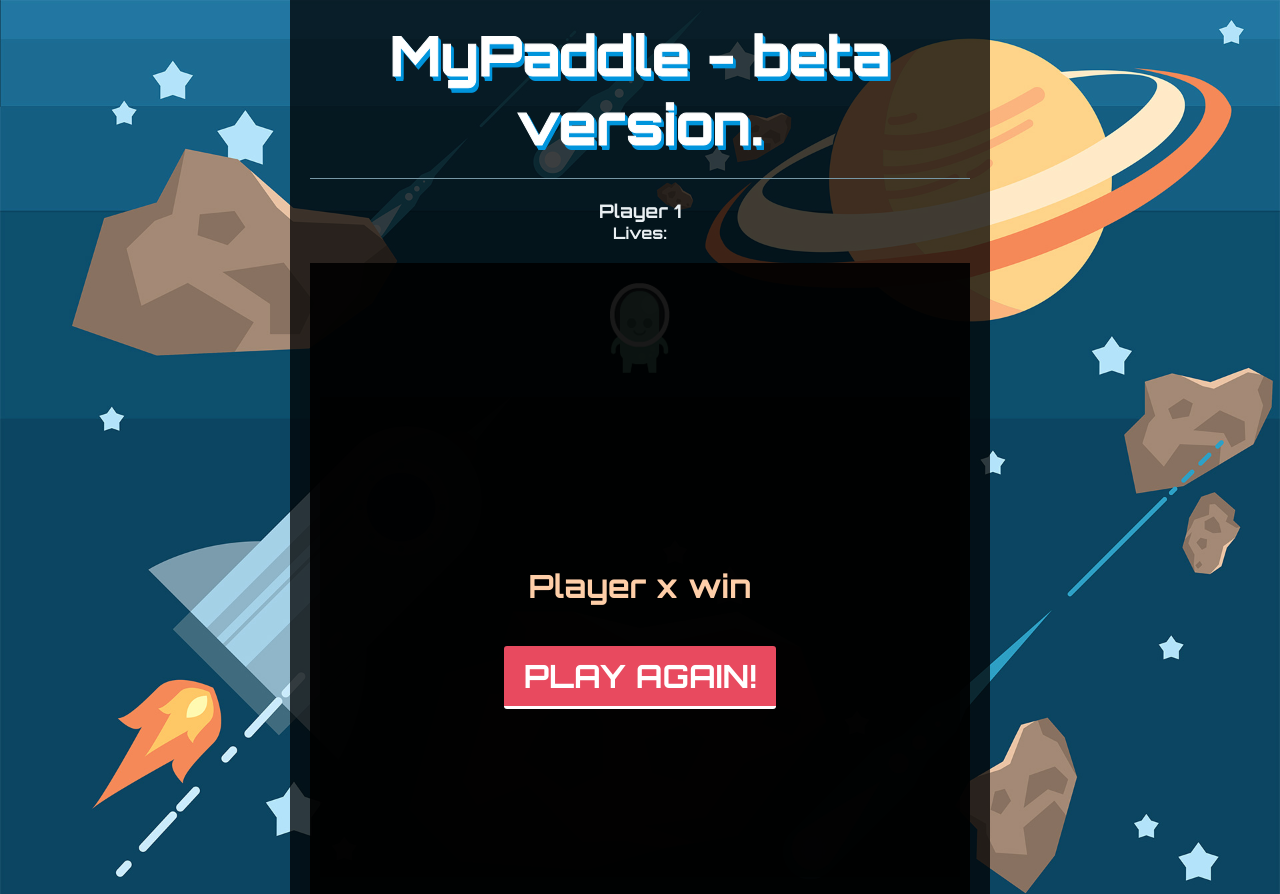
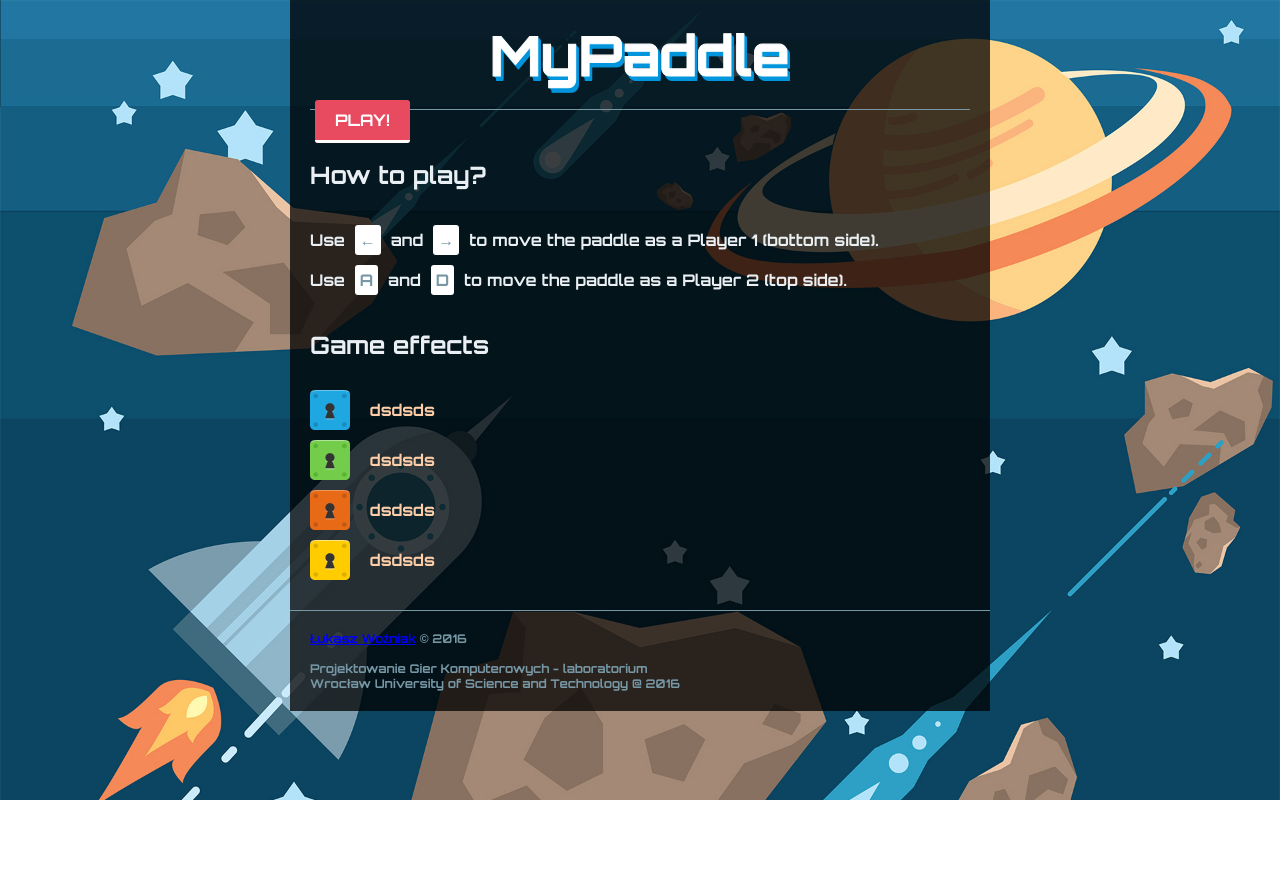
Before and after one commit to wozniaklukasz/MyPaddle, a website: page app/index.html in a window 1280 px wide. Shown: the top 894 px of the page. After the commit the page ends 800 px from the top, so only its background shows below. Drawn offline with Linux system fonts and the light colour scheme.

Commit message:
Add main page, start button

```diff
--- a/app/index.html
+++ b/app/index.html
@@ -11,17 +11,48 @@
 
 <body>
     <header>
-        <h1>MyPaddle - beta version.</h1>
+        <h1>MyPaddle</h1>
     </header>
-    <section>
+    <section id="intro">
+      <div class="clr"></div>
+      <span class="btn play-btn">PLAY!</span>
+      <h2>How to play?</h2>
+      <p>Use <span class="keyboard-button">&#8592;</span> and <span class="keyboard-button">&#8594;</span> to move the paddle as a Player 1 (bottom side).</p>
+      <p>Use <span class="keyboard-button">A</span> and <span class="keyboard-button">D</span> to move the paddle as a Player 2 (top side).</p>
+      <h2>Game effects</h2>
+      <div class="effects">
+        <img id="brick-effect-1" src="images/brick/brick-effect-1.png" width="40" height="40">
+        <span>dsdsds</span>
+      </div>
+      <div class="effects">
+        <img id="brick-effect-2" src="images/brick/brick-effect-2.png" width="40" height="40">
+        <span>dsdsds</span>
+      </div>
+      <div class="effects">
+        <img id="brick-effect-3" src="images/brick/brick-effect-3.png" width="40" height="40">
+        <span>dsdsds</span>
+      </div>
+      <div class="effects">
+        <img id="brick-effect-4" src="images/brick/brick-effect-4.png" width="40" height="40">
+        <span>dsdsds</span>
+      </div>
+      <div class="clr"></div>
+    </section>
+    <section id="game">
         <div class="player-arena">
             <h3>Player 1</h3>
             <p>Lives: <span id="player1-lives"></span></p>
         </div>
         <div class="canvas-wr">
-            <div id="game-over">
+            <div class="canvas-mask" id="game-over">
               <span>Player x win</span>
-              <span id="play-btn" class="btn">PLAY AGAIN!</span>
+              <span class="btn play-btn">PLAY AGAIN!</span>
+            </div>
+            <div class="canvas-mask" id="steps">
+              <span id="step3">3</span>
+              <span id="step2">2</span>
+              <span id="step1">1</span>
+              <span id="stepgo">Go!</span>
             </div>
             <div class="player-arena">
                 <img class="front" id="p1-front" src="images/player/p1_front.png" width="60" height="90">
@@ -42,24 +73,14 @@
             <p>Lives: <span id="player2-lives"></span></p>
         </div>
     </section>
-    <section>
-        <h2>How to play?</h2>
-        <p>Use <span class="keyboard-button">&#8592;</span> and <span class="keyboard-button">&#8594;</span> to move the paddle as a Player 1.</p>
-        <p>Use <span class="keyboard-button">A</span> and <span class="keyboard-button">D</span> to move the paddle as a Player 2.</p>
-    </section>
     <section class="canvas-graphics">
         <img id="brick-1-live" src="images/brick/brick-1-live.png" width="40" height="40">
         <img id="brick-2-live" src="images/brick/brick-2-live.png" width="40" height="40">
         <img id="brick-3-live" src="images/brick/brick-3-live.png" width="40" height="40">
-        <img id="brick-effect-1" src="images/brick/brick-effect-1.png" width="40" height="40">
-        <img id="brick-effect-2" src="images/brick/brick-effect-2.png" width="40" height="40">
-        <img id="brick-effect-3" src="images/brick/brick-effect-3.png" width="40" height="40">
-        <img id="brick-effect-4" src="images/brick/brick-effect-4.png" width="40" height="40">
         <img id="brick-infinity" src="images/brick/brick-infinity.png" width="40" height="40">
         <img id="ball-1" src="images/ball/ball-1.png" width="20" height="20">
         <img id="ball-2" src="images/ball/ball-2.png" width="20" height="20">
         <img id="paddle-img" src="images/paddle.png" width="150" height="5">
-
     </section>
     <footer>
         <p><a href="https://github.com/wozniaklukasz" target="_blank">Łukasz Woźniak</a> &copy; 2016 </p>
--- a/app/js/main.js
+++ b/app/js/main.js
@@ -2,9 +2,11 @@
     //init();
 };
 
-(jQuery)('#play-btn').on('click', function () {
-	$('#game-over').css('display', 'none');
-	init();
+(jQuery)('.play-btn').on('click', function() {
+    $('#game-over').css('display', 'none');
+    $('#intro').hide();
+    $('#game').show();
+    init();
 });
 
 function init() {
@@ -14,6 +16,6 @@
 };
 
 function gameOver(player) {
-  clearInterval(gameInterval);
-  $('#game-over').css('display', 'flex');
+    clearInterval(gameInterval);
+    $('#game-over').css('display', 'flex');
 }
--- a/app/less/style.less
+++ b/app/less/style.less
@@ -64,7 +64,7 @@
 }
 
 h2 {
-	margin-bottom: 20px;
+	margin: 30px 0;
 }
 
 .keyboard-button {
@@ -93,10 +93,28 @@
 		}
 	}
 }
+section#intro {
+	.effects {
+		display: table;
+		margin-bottom: 10px;
+		img, span {
+			float: left;
+		}
+		span {
+			line-height: 40px;
+		}
+		img {
+			margin-right: 20px;
+		}
+	}
+}
+section#game {
+	display: none;
 
+}
 .canvas-wr {
 	position: relative;
-	#game-over {
+	.canvas-mask {
 		background: rgba(0, 0, 0, .9);
 		margin: auto;
 		position: absolute;
@@ -104,19 +122,24 @@
 		left: 0;
 		bottom: 0;
 		right: 0;
-		display: flex;
+		display: none;
 		justify-content: center;
 		align-items: center;
 		flex-direction: column;font-size: 32px;
-		#play-btn {
-			background: @color-red;
 
-			color: white;
-			margin-top: 40px;
+	}
+	#steps {
+		span {
+			display: none;
 		}
 	}
 }
+.play-btn {
+	background: @color-red;
 
+	color: white;
+	margin-top: 40px;
+}
 .canvas-graphics {
 	 display: none;
 }
@@ -129,3 +152,7 @@
 		display: inline;
 	}
 }
+
+.clr {
+	display: inline-block;
+}
```
Also changed, not shown: app/css/style.css.
